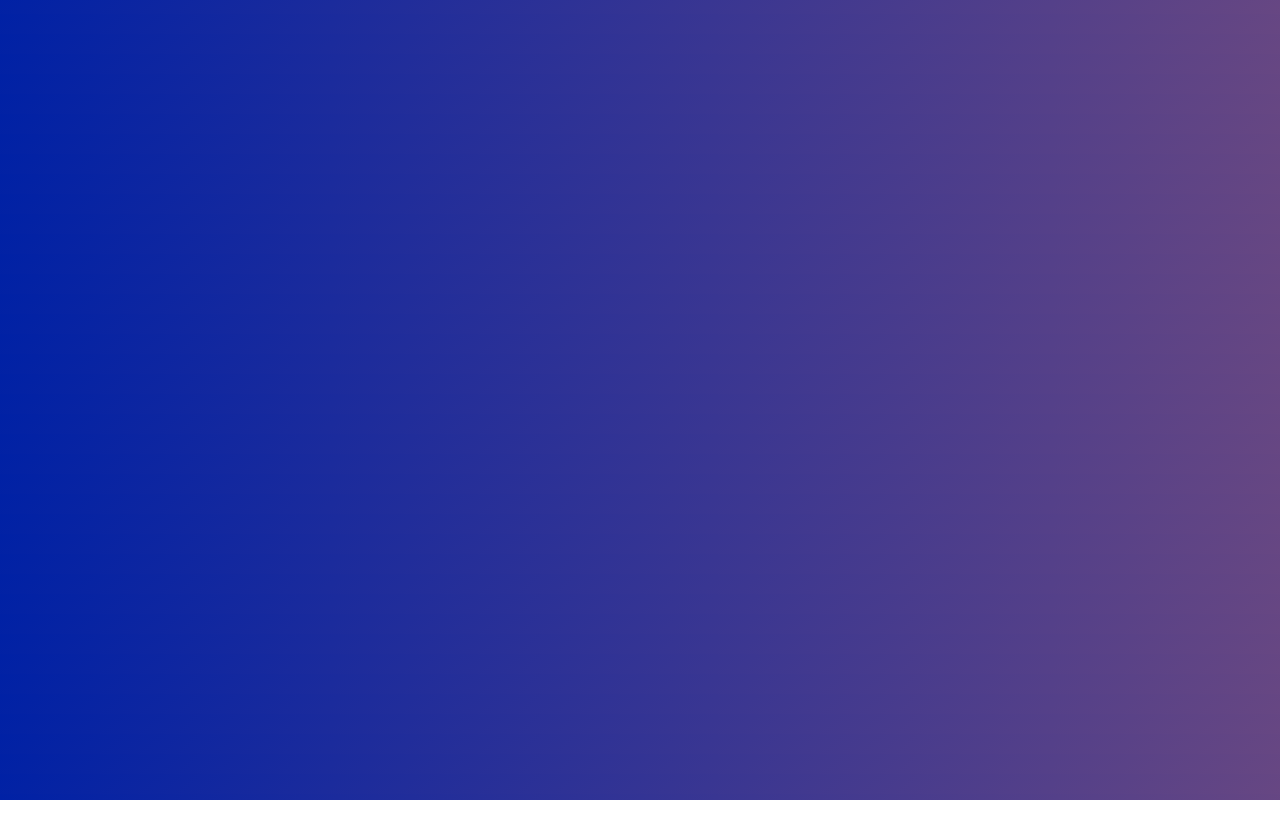
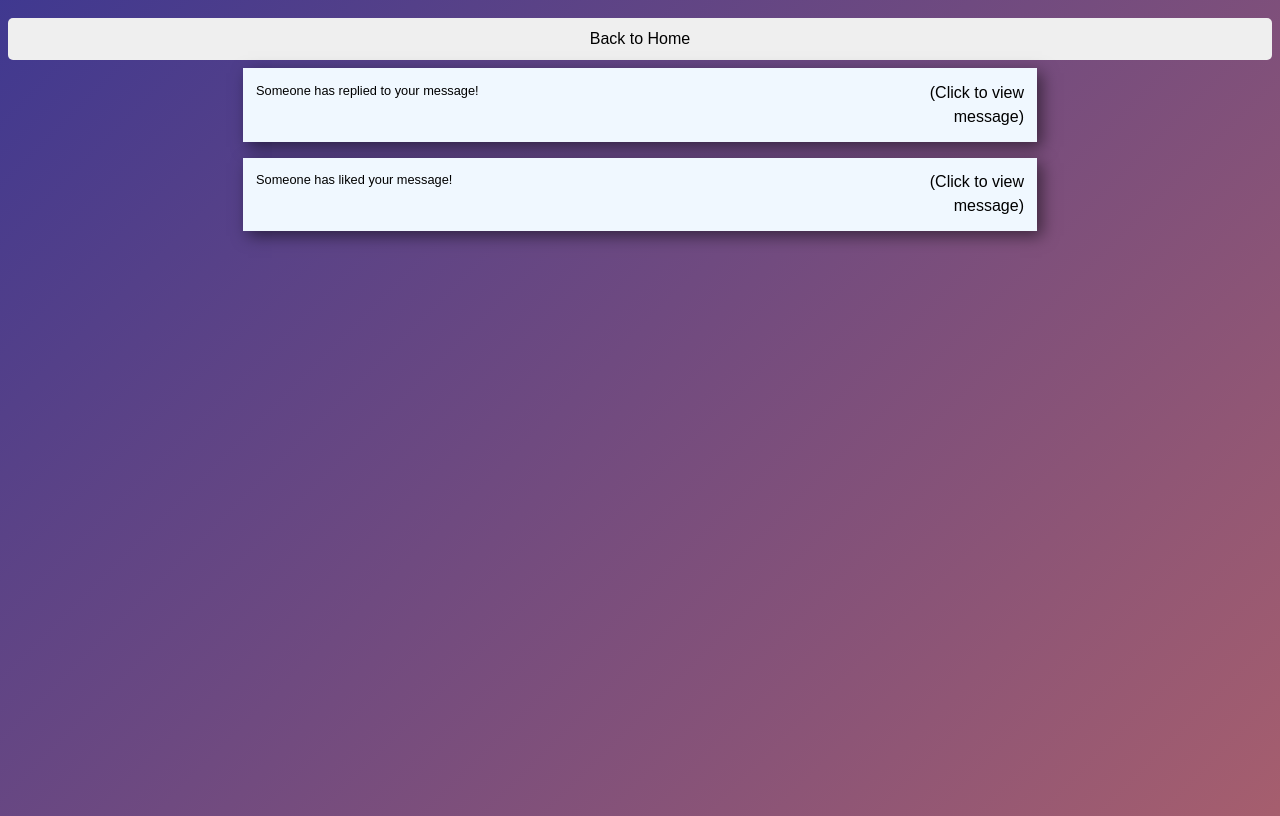
Before and after one commit to samgator/gator-greetings, a React (Vite) app in the folder react-apps/: page /home/notifications in a window 1280 px wide. Before the commit this address had no page. Built offline with nearby package versions, Linux system fonts and the light colour scheme.

Commit message:
Created basic notification structure and page

```diff
--- a/react-apps/src/Home.jsx
+++ b/react-apps/src/Home.jsx
@@ -25,6 +25,10 @@ function Home() {
 
     function navigateProfile() {
         navigate('profile');
+    }
+
+    function navigateNotifications() {
+        navigate('notifications');
     }
 
     function navigateCreateMessage() {
@@ -102,6 +106,9 @@ function Home() {
                     <img style={{ width: '4vw' }} src="/src/assets/profile_icon.png" />
                     <p>Profile</p>
                 </button>
+                <button className="notifications-btn" onClick={navigateNotifications}>
+                    <p>Notifications</p>
+                </button>
             </div>
         </div>
     );
--- /dev/null
+++ b/react-apps/src/Notification.jsx
@@ -0,0 +1,12 @@
+import './NotificationPage.css'
+
+function Notification({notification}) {
+    return (
+        <div className='notification-container'>
+            <p className='notification'>{notification}</p>
+            <p className='return-message'>(Click to view message)</p>
+        </div>
+    );
+}
+
+export default Notification;
--- /dev/null
+++ b/react-apps/src/NotificationPage.css
@@ -0,0 +1,27 @@
+.notifications-container{
+    min-height: 100vh;
+    display: flex;
+    flex-direction: column;
+    align-items: center;
+}
+
+.notification-container{
+    width: 60vw;
+    align-items: left;
+    background-color: aliceblue;
+    box-shadow: 5px 5px 15px rgba(0, 0, 0, 0.5);
+    padding: 1vw;
+    margin: 1vh;
+    display: flex;
+    flex-direction: row;
+}
+
+.notification{
+    font-size: 1vw;
+    font-style: bold;
+    width: 80%
+}
+.return-message{
+    width: 20%;
+    text-align: right;
+}
--- /dev/null
+++ b/react-apps/src/NotificationPage.jsx
@@ -0,0 +1,21 @@
+import { useNavigate } from 'react-router-dom';
+import Notification from './Notification.jsx';
+import './NotificationPage.css';
+
+function NotificationPage() {
+    const navigate = useNavigate();
+
+    function navigateHome(){
+        navigate(-1);
+    }
+
+    return (
+        <div className='notifications-container'>
+            <button onClick={navigateHome}>Back to Home</button>
+            <Notification notification={"Someone has replied to your message!"}/>
+            <Notification notification={"Someone has liked your message!"}/>
+        </div>
+    );
+}
+
+export default NotificationPage;
--- a/react-apps/src/main.jsx
+++ b/react-apps/src/main.jsx
@@ -8,6 +8,7 @@ import Message from './Message.jsx'
 import MessageCreate from './MessageCreate.jsx'
 import ProfileEdit from './ProfileEdit.jsx'
 import ProfileView from './ProfileView.jsx'
+import NotificationPage from './NotificationPage.jsx'
 
 createRoot(document.getElementById('root')).render(
   <BrowserRouter>
@@ -21,6 +22,7 @@ createRoot(document.getElementById('root')).render(
               <Route path='profile' element={<Profile />} />
               <Route path='profile/edit' element={<ProfileEdit />} />
               <Route path="profileview/:id" element={<ProfileView />} />
+              <Route path='notifications' element={<NotificationPage />} />
           </Route>
       </Routes>
   </BrowserRouter>
```
